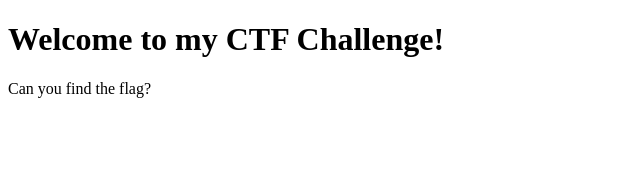
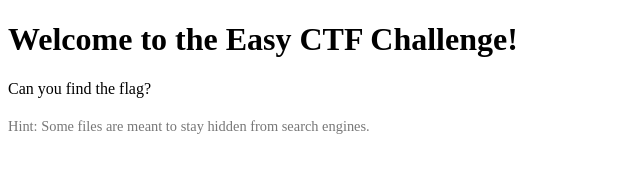
Before and after one commit to moabs09a12/ctf-challenge, a plain HTML site: page index.html in a window 1280 px wide. Shown: the whole page, without its empty margins (0-640 px from the left). Drawn offline with Linux system fonts and the light colour scheme.

Commit message:
Update index.html

```diff
--- a/index.html
+++ b/index.html
@@ -1,10 +1,17 @@
 <!DOCTYPE html>
 <html>
 <head>
-    <title>My CTF Challenge</title>
+    <title>CTF Challenge</title>
 </head>
 <body>
-    <h1>Welcome to my CTF Challenge!</h1>
+    <h1>Welcome to the Easy CTF Challenge!</h1>
     <p>Can you find the flag?</p>
+
+    <!-- Add a subtle hint linking to robots.txt -->
+    <div style="margin-top: 20px; color: #666; font-size: 0.9em;">
+        <a href="/robots.txt" style="text-decoration: none; color: #777;">
+            Hint: Some files are meant to stay hidden from search engines.
+        </a>
+    </div>
 </body>
 </html>
```
